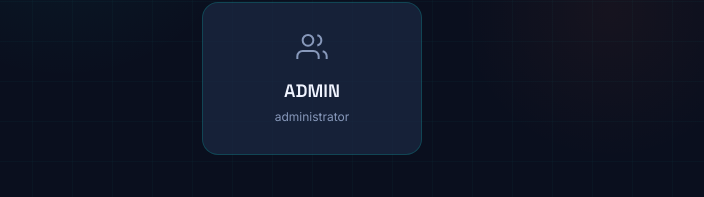
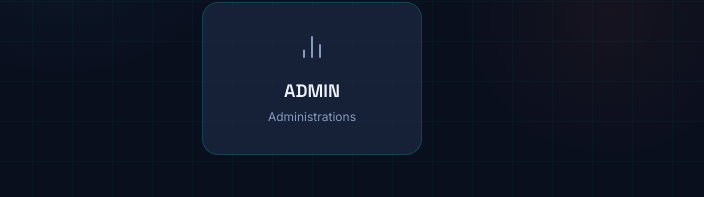
Before and after one commit to rakgolelaferdinand/proveit, a React (Vite) app: page / in a window 1280 px wide. Shown: the part 479-676 px from the top of the page, without its empty margins (328-1032 px from the left). Built offline with nearby package versions, Linux system fonts and the light colour scheme.

Commit message:
Update App.jsx

```diff
--- a/src/App.jsx
+++ b/src/App.jsx
@@ -277,7 +277,7 @@ const LandingPage = ({ onSelect }) => {
           {[
             { role:"student", label:"I am a Student", sub:"Access subjects, tests & materials", icon:"students" },
             { role:"tutor",   label:"I am a Tutor",   sub:"Manage your students",  icon:"shield"   },
-            { role:"admin", label:"ADMIN", sub:"administrator", icon:"students"},
+            { role:"admin", label:"ADMIN", sub:"Administrations", icon:"analytics"},
           ].map(({ role, label, sub, icon }) => (
             <div key={role} className="glass" onClick={() => onSelect(role)}
               onMouseEnter={() => setHov(role)} onMouseLeave={() => setHov(null)}
```
